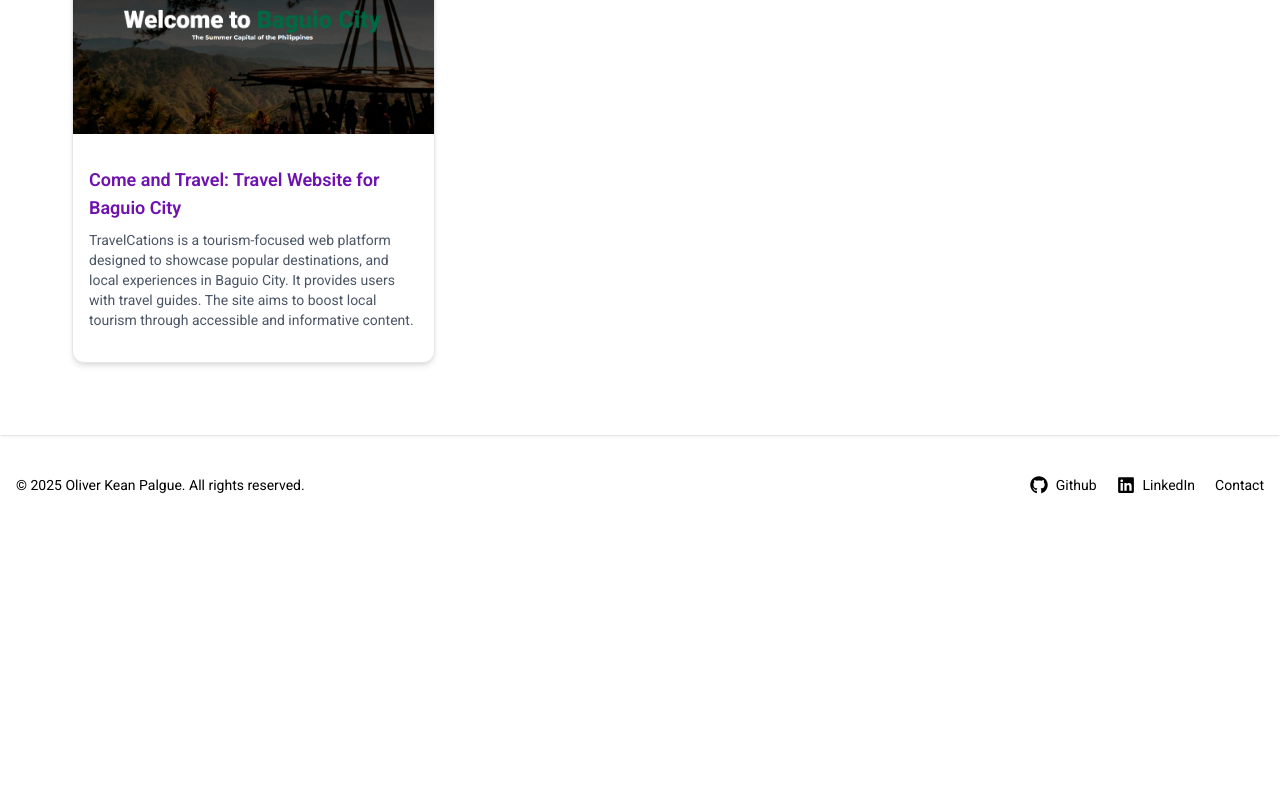
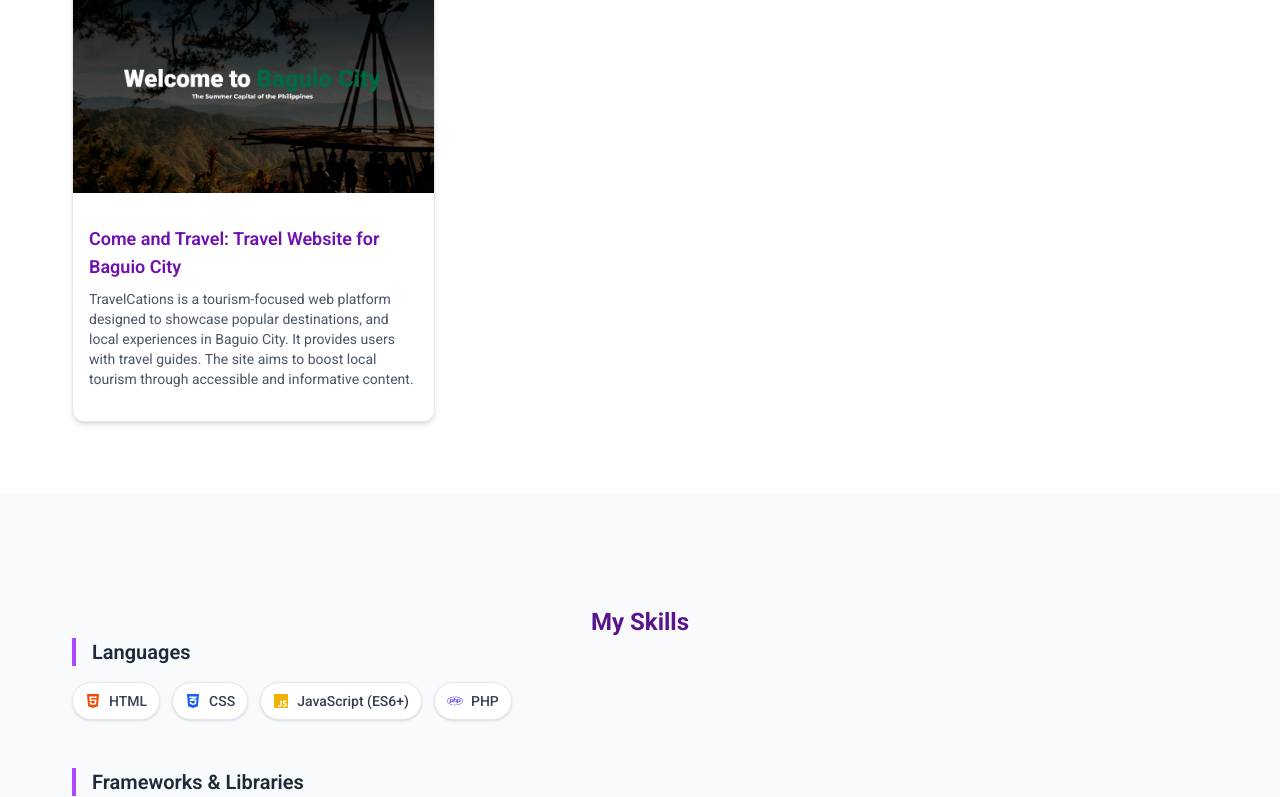
Before and after one commit to oliverkean/portfolio, a React (Vite) app: page / in a window 1280 px wide. Shown: the part 2000-2797 px from the top of the page. Before the commit the page ends 2519 px from the top, so only its background shows below. Built offline with nearby package versions, Linux system fonts and the light colour scheme.

Commit message:
feat: added skilss

```diff
--- a/src/components/Main.jsx
+++ b/src/components/Main.jsx
@@ -1,4 +1,5 @@
 import Home from '../sections/Home/Home';
+import Skills from '../sections/Skills/Skills'
 import Experience from '../sections/Experience/Experience'
 import Projects from '../sections/Project/Project';
 function Main() {
@@ -8,6 +9,7 @@ function Main() {
           <Home/>
           <Experience />
           <Projects />
+          <Skills />
       </div>
     </>
   );
--- a/src/constants/links.js
+++ b/src/constants/links.js
@@ -10,6 +10,10 @@ const LINK = [
     {
         name: 'Projects',
         link: '#projects'
+    },
+    {
+        name: 'Skills',
+        link: '#skills'
     }
 ]
 
--- /dev/null
+++ b/src/constants/skills.js
@@ -0,0 +1,43 @@
+import {
+  FaHtml5, FaCss3Alt, FaJs, FaReact, FaVuejs, FaLaravel,
+  FaPhp, FaGithub, FaGitAlt, FaBootstrap, FaWordpress,
+} from "react-icons/fa";
+import {
+  SiTailwindcss, SiMysql, SiVite, SiFigma, SiComposer ,
+  SiNodedotjs
+} from "react-icons/si";
+import { VscVscode } from "react-icons/vsc";
+import { IoIosDocument } from "react-icons/io";
+
+const SKILLS = {
+  languages: [
+    { name: "HTML", icon: FaHtml5, color: "text-orange-600" },
+    { name: "CSS", icon: FaCss3Alt, color: "text-blue-600" },
+    { name: "JavaScript (ES6+)", icon: FaJs, color: "text-yellow-500" },
+    { name: "PHP", icon: FaPhp, color: "text-indigo-600" },
+  ],
+  frameworks: [
+    { name: "Laravel", icon: FaLaravel, color: "text-red-500" },
+    { name: "Vue.js", icon: FaVuejs, color: "text-green-500" },
+    { name: "React", icon: FaReact, color: "text-sky-500" },
+    { name: "Tailwind CSS", icon: SiTailwindcss, color: "text-cyan-500" },
+    { name: "Bootstrap", icon: FaBootstrap, color: "text-purple-900" },
+  ],
+  tools: [
+    { name: "Git", icon: FaGitAlt, color: "text-orange-500" },
+    { name: "GitHub", icon: FaGithub, color: "text-gray-800" },
+    { name: "Node.js", icon: SiNodedotjs, color: "text-green-700" },
+    { name: "Composer", icon: SiComposer, color: "text-gray-700" },
+    { name: "VS Code", icon: VscVscode, color: "text-blue-500" },
+    { name: "Figma", icon: SiFigma, color: "text-pink-500" },
+    { name: "Vite", icon: SiVite, color: "text-violet-500" },
+  ],
+  others: [
+    { name: "MySQL", icon: SiMysql, color: "text-teal-600" },
+    { name: "WebSockets (Laravel Reverb)", icon: FaLaravel, color: "text-red-500" },
+    { name: "WordPress", icon: FaWordpress, color: "text-blue-800" },
+    { name: "Documentation", icon: IoIosDocument, color: "text-gray-800" },
+  ]
+};
+
+export default SKILLS;
--- a/src/sections/Experience/Experience.jsx
+++ b/src/sections/Experience/Experience.jsx
@@ -4,7 +4,7 @@ export default function Experience() {
   return (
     <section id="experiences" className="w-full h-full px-4 py-12 shadow-md bg-gray-50">
       <div className="max-w-7xl mx-auto">
-        <div className="text-center mb-10">
+        <div className="text-center mb-10 mt-15">
           <h1 className="text-2xl font-bold text-purple-900">My Experiences</h1>
         </div>
         <div className="flex justify-between gap-2">
--- a/src/sections/Home/Home.jsx
+++ b/src/sections/Home/Home.jsx
@@ -4,7 +4,7 @@ import Description from "../../sections/Home/components/Description";
 
 export default function Home() {
   return (
-    <section id="" className="w-full p-18 mt-20 flex items-center shadow-lg border-b border-gray-200">
+    <section id="" className="w-full p-18 mt-20 flex items-center">
       <div className="flex justify-between gap-2 max-w-7xl mx-auto">
           <Introduction name={CONSTANTS.NAME} role={CONSTANTS.FULL_STACK}/>
           <Description name={CONSTANTS.NAME}/>
--- /dev/null
+++ b/src/sections/Skills/Skills.jsx
@@ -0,0 +1,17 @@
+import SKILLS from "../../constants/skills";
+import Header from "./components/Header";
+import SkillCategory from "./components/SkillCategory";
+
+export default function Skills() {
+  return (
+    <section id="skills" className="w-full h-full p-18 shadow-sm bg-gray-50">
+      <div className="max-w-7xl mx-auto">
+        <Header title="My Skills" />
+        <SkillCategory title="Languages" items={SKILLS.languages} />
+        <SkillCategory title="Frameworks & Libraries" items={SKILLS.frameworks} />
+        <SkillCategory title="Tools" items={SKILLS.tools} />
+        <SkillCategory title="Others" items={SKILLS.others} />
+      </div>
+    </section>
+  );
+}
--- /dev/null
+++ b/src/sections/Skills/components/Header.jsx
@@ -0,0 +1,7 @@
+export default function Header({ title }) {
+  return (
+    <div className="text-center mt-10">
+      <h1 className="text-2xl font-bold text-purple-900">{title}</h1>
+    </div>
+  );
+}
--- /dev/null
+++ b/src/sections/Skills/components/SkillCategory.jsx
@@ -0,0 +1,16 @@
+import SkillItem from "./SkillItem";
+
+export default function SkillCategory({ title, items }) {
+  return (
+    <div className="mb-12">
+      <h2 className="text-xl font-semibold text-gray-800 mb-4 pl-4 border-l-4 border-purple-500">
+        {title}
+      </h2>
+      <div className="flex flex-wrap gap-3">
+        {items.map(({ name, icon: Icon, color }, index) => (
+          <SkillItem key={index} name={name} Icon={Icon} color={color} />
+        ))}
+      </div>
+    </div>
+  );
+}
--- /dev/null
+++ b/src/sections/Skills/components/SkillItem.jsx
@@ -0,0 +1,8 @@
+export default function SkillItem({ name, Icon, color }) {
+  return (
+    <div className="flex items-center gap-2 px-3 py-2 bg-white border border-gray-200 rounded-full shadow-sm hover:shadow-md transition duration-300 ease-in-out text-sm">
+      <Icon className={`text-base ${color}`} />
+      <span className="text-gray-700 font-medium">{name}</span>
+    </div>
+  );
+}
```
